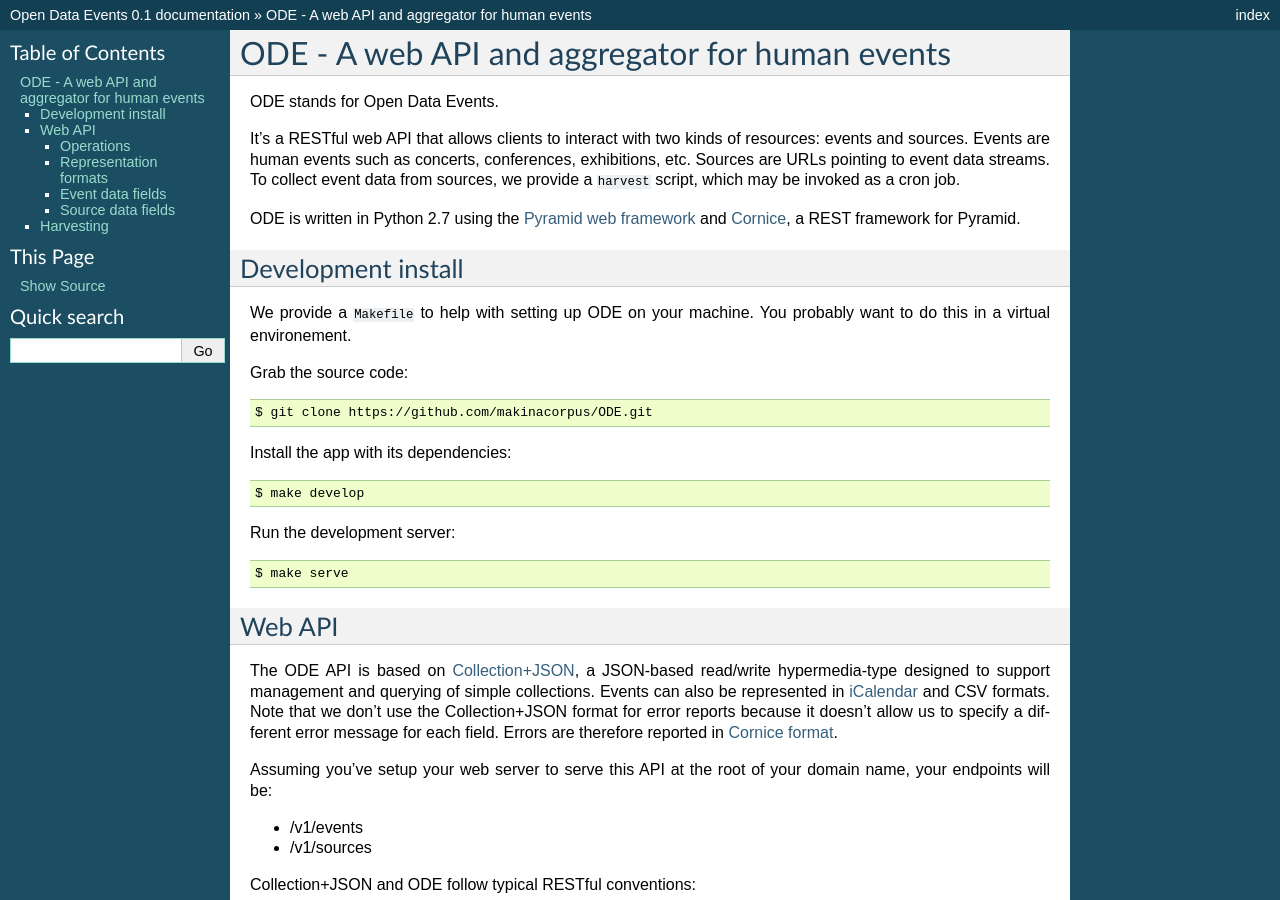
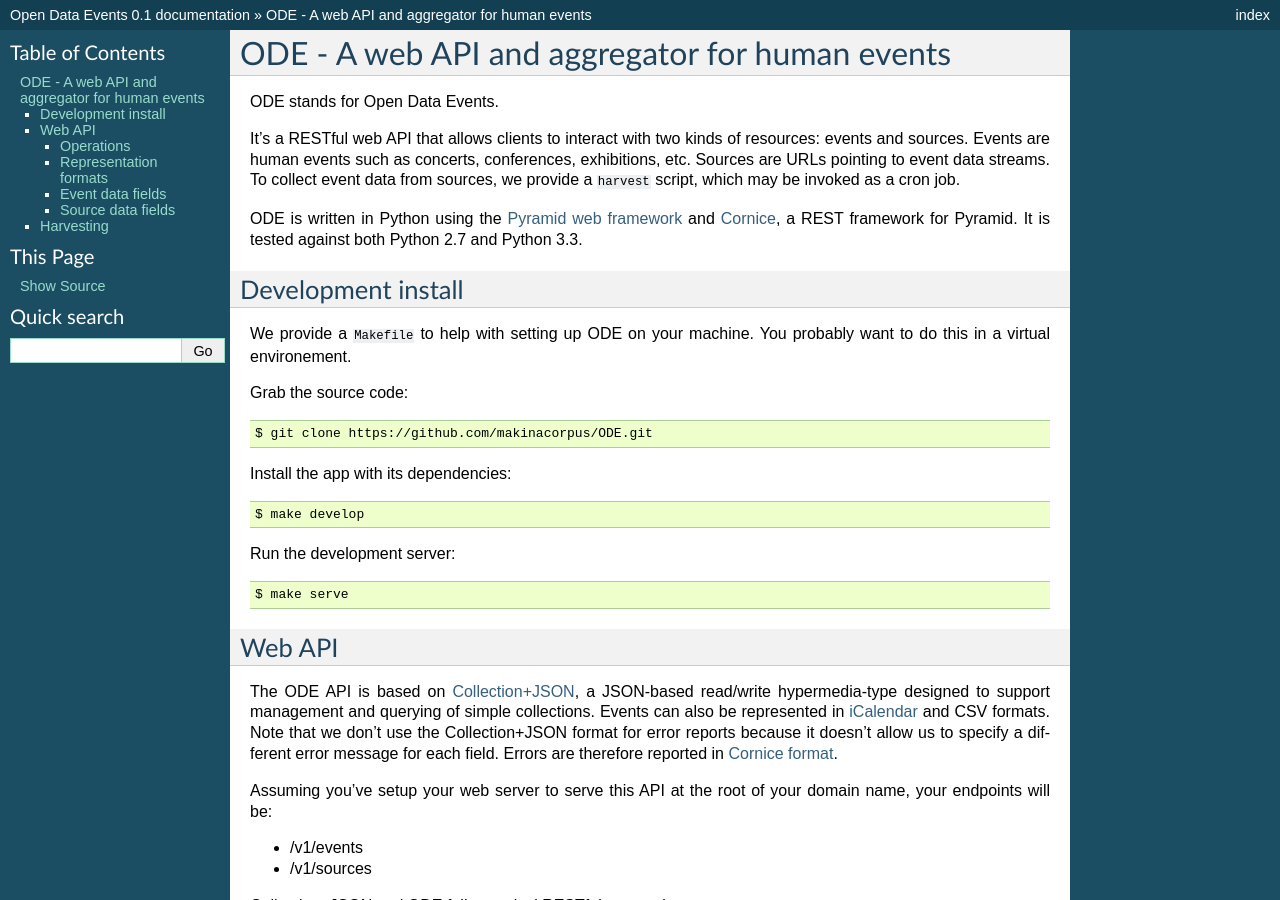
Before and after one commit to makinacorpus/ODE, a Sphinx documentation site: the page built from docs/source/index.rst, in a window 1280 px wide and 900 px high. Built offline with Sphinx 7.4.7, drawn with Linux system fonts in a browser that asks for light colours.

Commit message:
Mention Python3 support in the docs

```diff
--- a/docs/source/index.rst
+++ b/docs/source/index.rst
@@ -13,7 +13,7 @@
 conferences, exhibitions, etc.  Sources are URLs pointing to event data
 streams.  To collect event data from sources, we provide a ``harvest`` script, which may be invoked as a cron job.
 
-ODE is written in Python 2.7 using the `Pyramid web framework <http://www.pylonsproject.org/projects/pyramid/about>`_ and `Cornice <http://cornice.readthedocs.org>`_, a REST framework for Pyramid.
+ODE is written in Python using the `Pyramid web framework <http://www.pylonsproject.org/projects/pyramid/about>`_ and `Cornice <http://cornice.readthedocs.org>`_, a REST framework for Pyramid. It is tested against both Python 2.7 and Python 3.3.
 
 Development install
 -------------------
```
